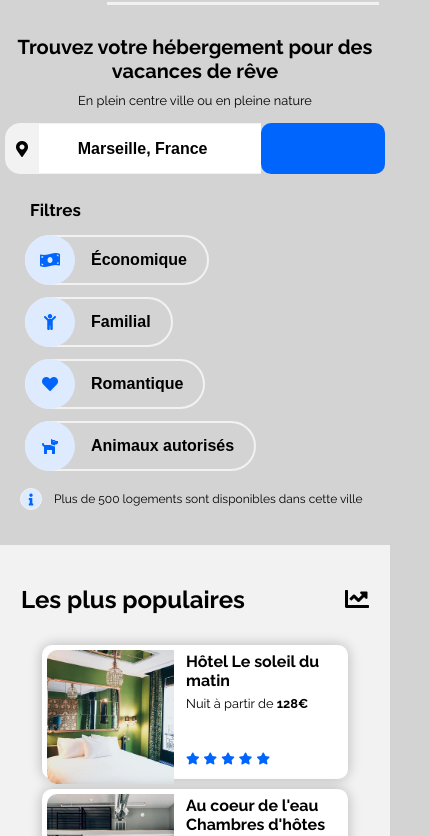
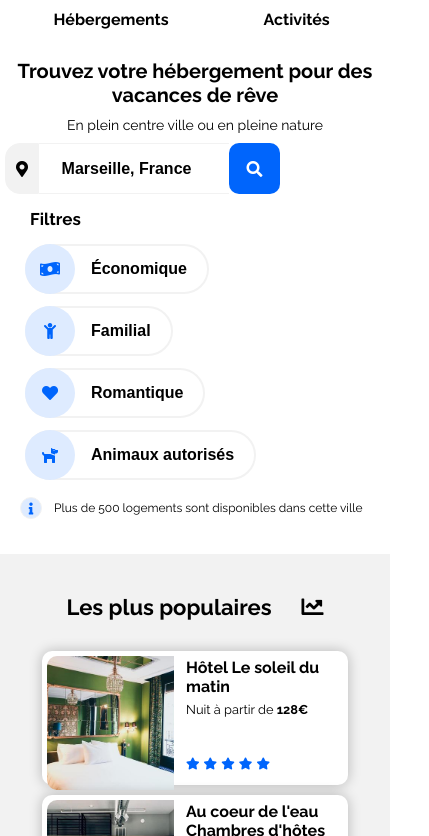
Before and after one commit to angeliquejeanne/JeanneS.Dev_2_12092020, a plain HTML site: page index.html in a window 390 px wide. Shown: the part 109-945 px from the top of the page, 429 px wide, since content can reach past the window. Drawn offline with Linux system fonts and the light colour scheme.

Commit message:
add ajustement queries

```diff
--- a/src/css/media-queries.css
+++ b/src/css/media-queries.css
@@ -1,114 +1,103 @@
 /*Header*/
+@media (min-width:769px) {
+    header {
+        display: flex;
+        flex-wrap: wrap;
+    }
+
+}
 @media screen and (max-width: 768px)
 {
-    header img
-    {
-        padding: 0 !important;
-    }
     header
     {
         justify-content: space-between;
         align-items: center;
         margin-top: 30px;
     }
+
     header img
     {
+        padding: 0 !important;
         margin-left: 40px;
     }
-    nav
+    header nav
     {
         flex-basis: 100%;
         order: 2;
         display: flex;
+        position: relative;
     }
-    nav li
+    header nav ul li
     {
-        width: 80px;
         border-top: none;
+        width: 50%;
         text-align: center;
+        padding: 10px 0 10px 8%;
     }
-    nav ul li
-    {
-        width: 48%;
-        text-align: center;
-        padding: 16px 0;
-        border-bottom: 3px solid #f2f2f2;
-    }
-    nav ul .li-lod a, nav ul .li-act a
+    header nav ul .li-lod a, header nav ul .li-act a
     {
         text-align: center;
         justify-content: space-between;
     }
-    nav ul .li-lod a
+    header nav ul .li-lod a
     {
         padding-right: 80px;
-        padding-left: 20px;
+        /* padding-left: 20px; */
     }
-    nav ul .li-act a
+    header nav ul .li-act a
     {
         padding-right: 40px;
     }
-    nav ul li:hover
+    header nav ul li a:hover
     {
         border-bottom: solid 3px #0065fc;
     }
-    nav ul li a:hover
+    header nav ul li a:hover
     {
-        border-top: hidden;
+        border-top: none;
     }
-    nav li a
+    header nav li a
     {
         margin-right: 30px;
         padding-left: 50px;
-    }
-    header nav
-    {
-        position: relative;
     }
     header nav p
     {
         position: absolute;
         top: -60px;
-
+        padding: 0px 25px 0px 0;
     }
-    .headertitle
+    header .headertitle
     {
         order: 3;
         margin: 20px 0 0 ;
         text-align: center;
     }
-    .headertitle h2
+    header .headertitle h2
     {
         font-size: 20px;
     }
-    .headertitle p
+    header .headertitle p
     {
         font-size: 14px;
         margin: 10px 50px 10px ;
     }
 }
-@media (min-width: 375px) and (max-width: 767px)
-{
-    .headertitle h2
-    {
-        margin: 20px 50px 0;
-    }
-}
-@media all and (max-width: 1024px)
+@media all and (max-width: 960px)
 {
     .search-filter
     {
         margin: 5px 5px 5px 5px;
     }
-    .search-bar
+    .search-filter .search-bar
     {
         margin:0;
     }
-    .city
+    .search-filter .search-bar .city
     {
         width: 190px;
     }
-    .btnsearch
+    .search-filter .search-bar .btnsearch
     {
         display: block;
         width: 51px;
@@ -121,16 +110,17 @@
         background-color: #0065fc;
         color: white;
     }
-    .btnsearch span
+    .search-filter .search-bar .btnsearch span
     {
         display: none;
     }
-    .btnsearch .fa-search
+    .search-filter .search-bar .btnsearch .fa-search
     {
         display: block;
+        visibility: visible;
         color: white;
     }
-    .btnsearch .fa-search:hover
+    .search-filter .btnsearch .fa-search:hover
     {
         color: #0065fc;
         background-color: #deebff;
@@ -151,7 +141,7 @@
     }
 }
 
-@media all and (min-width: 375px) and (max-width: 767px)
+@media all and (min-width: 320px) and (max-width: 767px)
 {
     .filter
     {
@@ -162,7 +152,12 @@
 }
 
 /*section lodging*/
-@media all and (max-width: 1200px)
+@media screen and (max-width: 768px) {
+    .results h2 {
+        font-size: 22px;
+    }
+}
+@media all and (max-width: 1024px)
 {
     small
     {
@@ -279,7 +274,7 @@
     .resultscontainer
     {
         margin: 0;
-        padding-left: 12px;
+        /* padding-left: 12px; */
     }
     .cardpopular
     {
@@ -287,7 +282,7 @@
     }
     .popular .fa-chart-line
     {
-        margin-left: 100px;
+        margin-left: 30px;
     }
     .imgmain
     {
@@ -343,10 +338,10 @@
 
 @media all and (min-width: 320px) and (max-width: 767px)
 {
-    .contentActivities
+    /* .contentActivities
     {
         padding-left: 20px;
-    }
+    } */
     .pic-activity
     {
         width: 318px;
@@ -371,7 +366,7 @@
         padding-bottom: 0;
     }
 }
-@media all and (min-width: 768px)
+@media all and (min-width: 1200px)
 {
     .footercontent
     {
--- a/src/css/style.css
+++ b/src/css/style.css
@@ -11,22 +11,21 @@ body
     height: 100vh;
 
     margin: 0;
+    padding: 0;
     font-family: 'Raleway', sans-serif;
     overflow-x: hidden;
     display: block;
-    background-color: lightgrey;
 }
 .container
 {
     width: 100%;
-    max-width: 1400px;
+    max-width: 1480px;
     margin: 0 auto;
 }
 
 /*HEADER Partie Nav et Title*/
 header
 {
-    display: flex;
     flex-wrap: wrap;
 }
 header img
@@ -155,7 +154,7 @@ header .headertitle p
 
 .search-filter .search-bar .btnsearch .fa-search
 {
-    visibility: hidden;
+
     display: none;
 }
 .search-filter .search-bar .btnsearch:hover
@@ -245,7 +244,7 @@ header .headertitle p
 }
 .results
 {
-    margin-bottom: 60px;
+    margin-bottom: 20px;
 }
 .results small
 {
@@ -373,7 +372,7 @@ header .headertitle p
 }
 .popular .fa-chart-line
 {
-    margin-left: 118px;
+    margin-left: 75px;
 }
 .popular .containercard
 {
@@ -498,7 +497,7 @@ footer
 }
 .footercontent
 {
-    max-width: 1350px;
+    max-width: 1380px;
     margin: auto;
     display: flex;
 }
```
